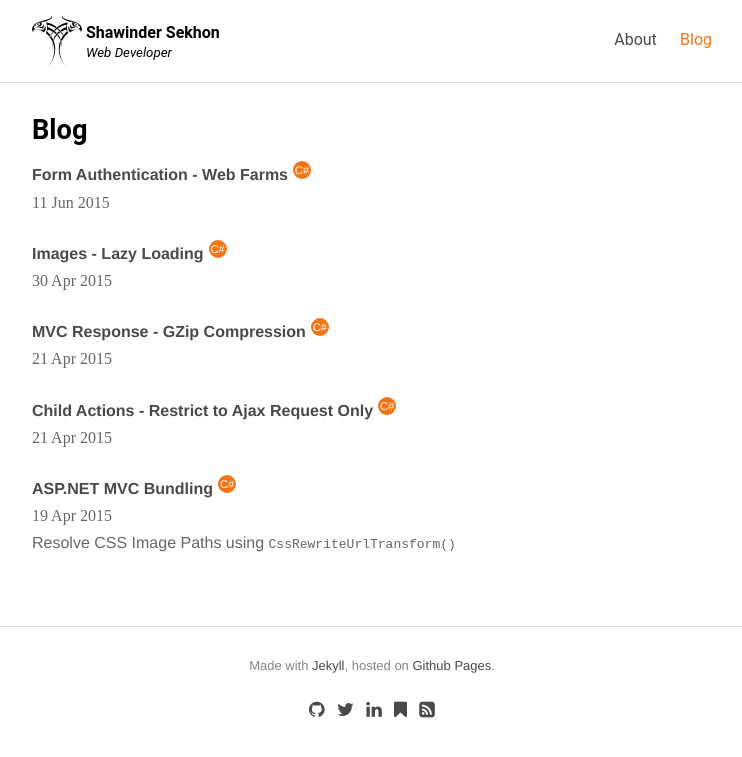
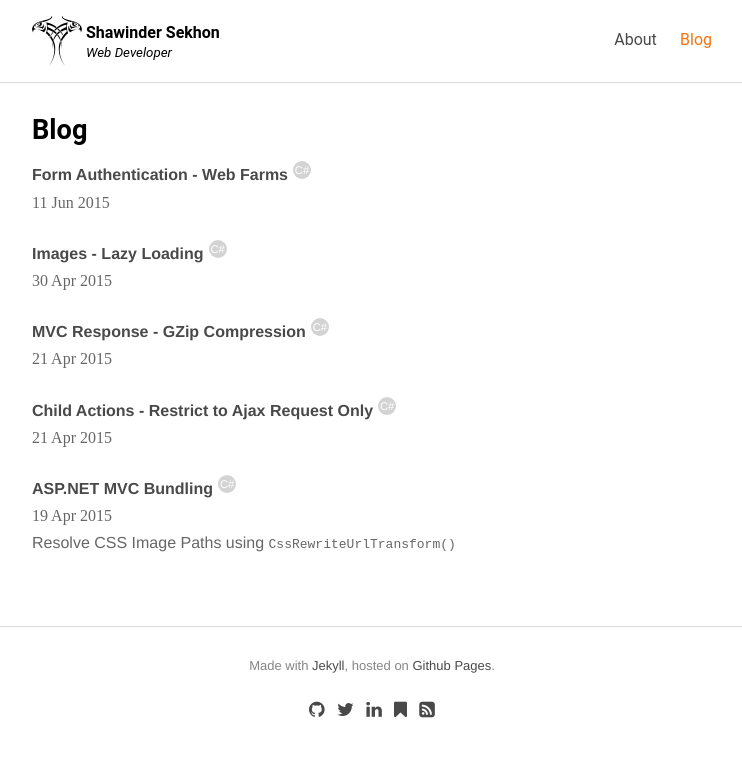
Before and after one commit to shawinder/shawinder.github.io, a Jekyll site: the page built from blog/index.html, in a window 1280 px wide. Shown: the top 757 px of the page, without its empty margins (268-1010 px from the left). Built offline with Jekyll 4.4.1, drawn with Linux system fonts in a browser that asks for light colours; nearby versions of some CDN libraries.

Commit message:
Update site.css

```diff
--- a/css/site.css
+++ b/css/site.css
@@ -654,7 +654,7 @@
 	position:absolute;
 	margin-left:5px;
 	font-size:.7em;
-	background:#F47414;
+	background:#d3d3d3;
 	color:white;
 	width:18px;
 	height:18px;
```
